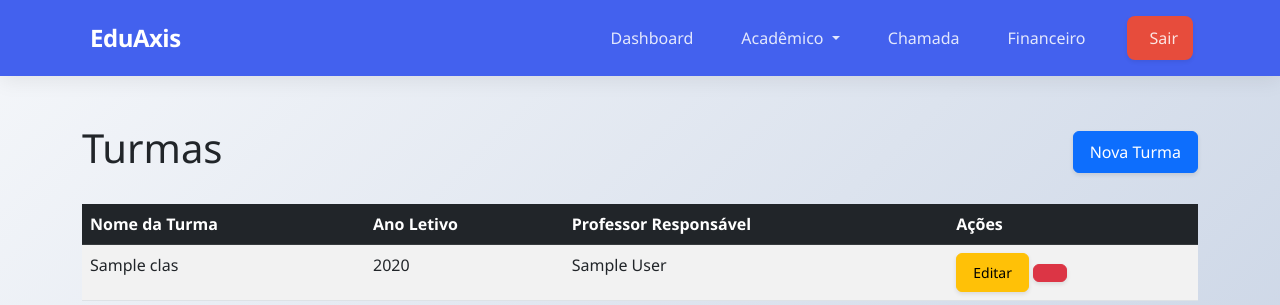
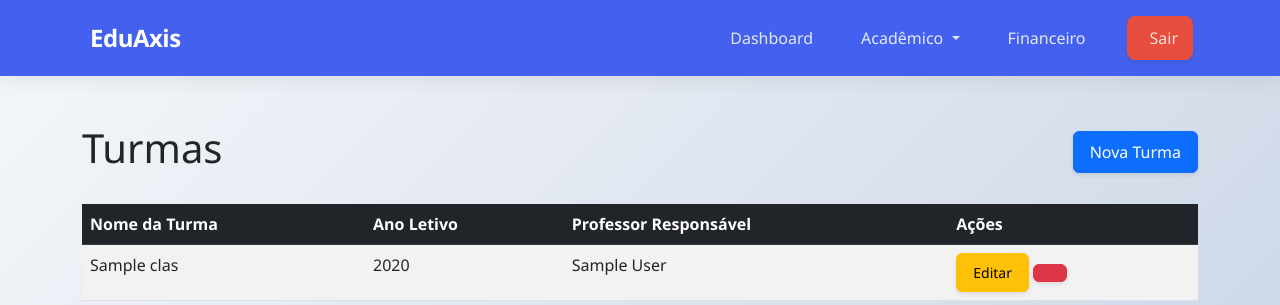
Before and after one commit to SetorSe7e/EduAxis, a Flask app: page /classes in a window 1280 px wide. Shown: the top 305 px of the page. Run offline with Flask 3, Linux system fonts and the light colour scheme; a user stored in the database is signed in; tables that the repository leaves empty hold one stand-in row (values such as "Sample post").

Commit message:
Update base.html

```diff
--- a/templates/base.html
+++ b/templates/base.html
@@ -9,7 +9,7 @@
 </head>
 <body>
     {% if current_user.is_authenticated %}
-    <!-- NOVO HEADER MODERNO -->
+    <!-- HEADER MODERNO (SEM CHAMADA) -->
 <nav class="navbar navbar-expand-lg navbar-dark fixed-top">
     <div class="container">
         <!-- Logo -->
@@ -45,12 +45,7 @@
                     </ul>
                 </li>
 
-                <!-- Chamada (Individual) -->
-                <li class="nav-item">
-                    <a class="nav-link {% if request.endpoint == 'attendance' %}active{% endif %}" href="{{ url_for('attendance') }}">
-                        <i class="fas fa-calendar-check"></i> Chamada
-                    </a>
-                </li>
+                <!-- REMOVIDO: Botão Chamada (porque não existe a rota) -->
 
                 <!-- Financeiro -->
                 <li class="nav-item">
```
